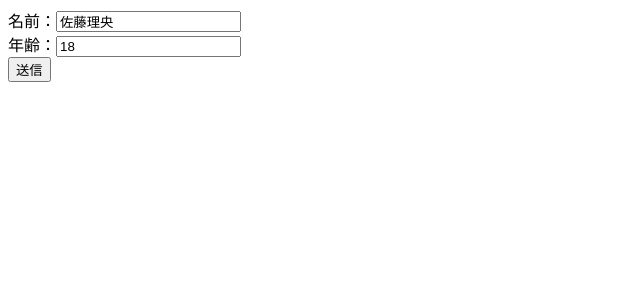
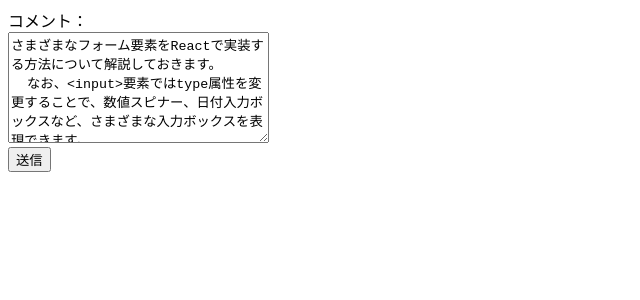
Before and after one commit to Yuma0309/Study-React, a React (Create React App) app in the folder React_sample_Yuma/my-react/: page / in a window 1280 px wide. Shown: the top 300 px of the page, without its empty margins (0-640 px from the left). Built offline with nearby package versions, Linux system fonts and the light colour scheme.

Commit message:
リスト4-1-6までの動作を確認

```diff
--- a/React_sample_Yuma/my-react/src/index.js
+++ b/React_sample_Yuma/my-react/src/index.js
@@ -1,10 +1,10 @@
 // React関連のライブラリをインポート
 import ReactDOM from 'react-dom/client';
-import StateFormUC from './chap04/StateFormUC';
+import FormTextarea from './chap04/FormTextarea';
 
 // Reactアプリ（Appコンポーネント）を描画
 const root = ReactDOM.createRoot(document.getElementById('root'));
 
 root.render(
-  <StateFormUC />
+  <FormTextarea />
 );
```
